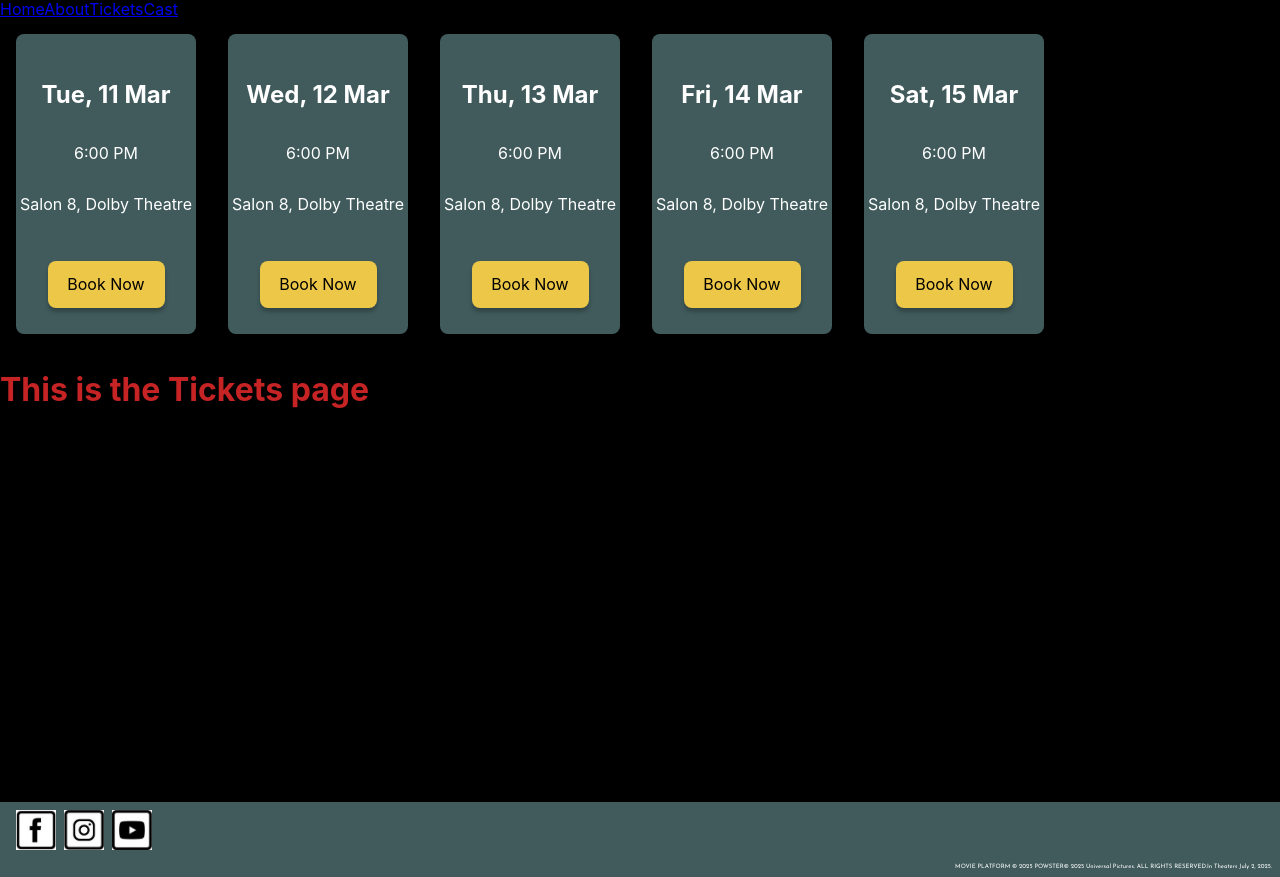
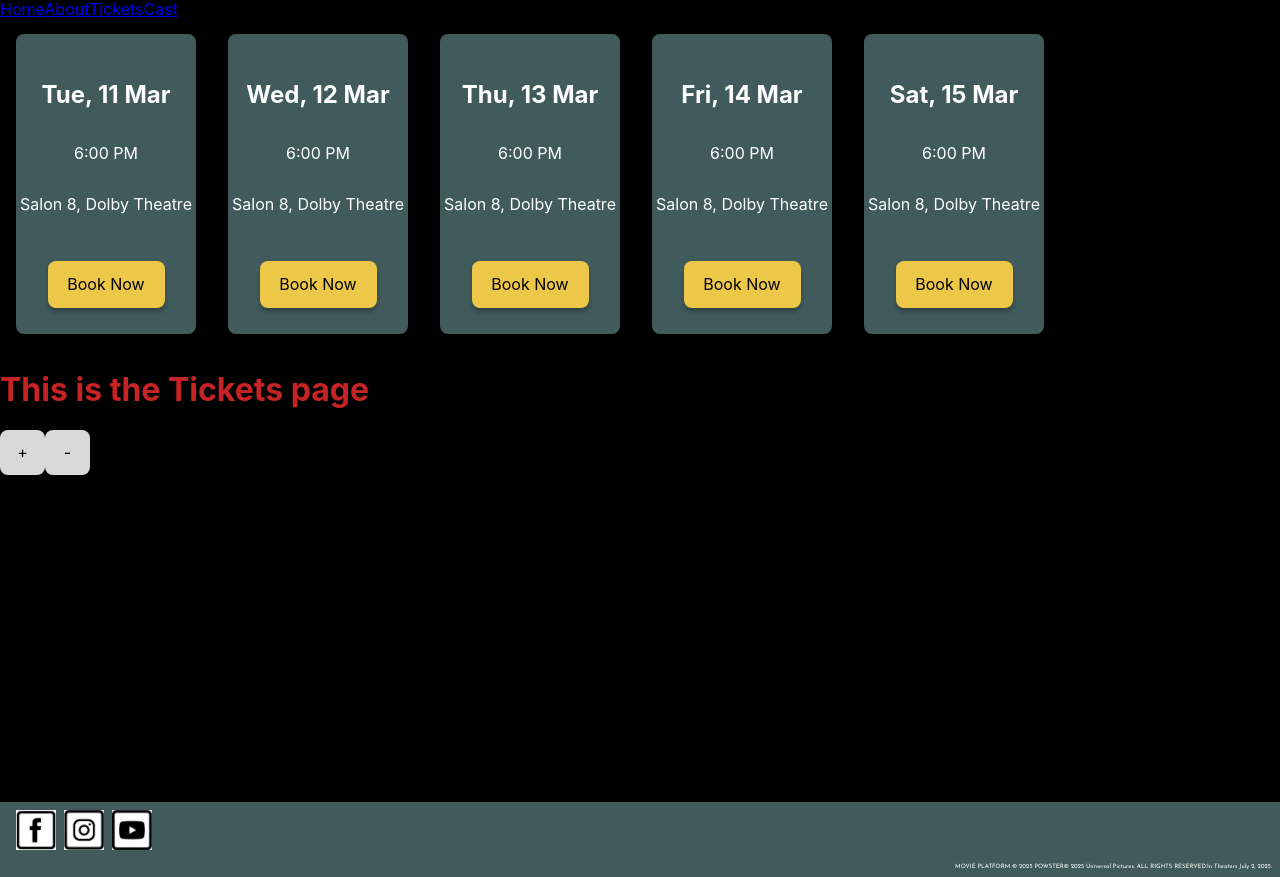
Before and after one commit to mikaelakihl/mi-graphic-tools-assignment2-jurassic-world, a Vue app: page /tickets in a window 1280 px wide. Built offline with nearby package versions, Linux system fonts and the light colour scheme.

Commit message:
Feat: Added atom components for Increment & Decrement btns

```diff
--- /dev/null
+++ b/src/components/atoms/DecrementButton.vue
@@ -0,0 +1,34 @@
+<script lang="ts" setup>
+defineProps({
+    buttonText: {type: String, required: true },
+});
+</script>
+<template>
+<button>
+    {{ buttonText }}
+</button>
+</template>
+<style lang="scss" scoped>
+    button {
+        height: 2.8125rem;
+        width: 2.8125rem;
+        border: none;
+        border-radius: 8px;
+        margin: 0.2rem;
+        background-color: #D9D9D9;
+        font-size: 1.25rem;
+        font-family: $secondary-font;
+
+        &:hover {
+            background-color: $yellow;
+        }
+
+        &:active {
+            background-color: $red;
+        }
+    }
+
+    .active {
+        background-color: $lightyellow;
+    }
+</style>
--- /dev/null
+++ b/src/components/atoms/IncrementButton.vue
@@ -0,0 +1,34 @@
+<script lang="ts" setup>
+defineProps({
+    buttonText: {type: String, required: true },
+});
+</script>
+<template>
+<button>
+    {{ buttonText }}
+</button>
+</template>
+<style lang="scss" scoped>
+    button {
+        height: 2.8125rem;
+        width: 2.8125rem;
+        border: none;
+        border-radius: 8px;
+        margin: 0.2rem;
+        background-color: #D9D9D9;
+        font-size: 1.25rem;
+        font-family: $secondary-font;
+
+        &:hover {
+            background-color: $yellow;
+        }
+
+        &:active {
+            background-color: $lightgreen;
+        }
+    }
+
+    .active {
+        background-color: $lightyellow;
+    }
+</style>
--- a/src/views/TicketView.vue
+++ b/src/views/TicketView.vue
@@ -1,11 +1,15 @@
 <script setup lang="ts">
 import BookingCard from '@/components/molecules/BookingCard.vue';
+import IncrementBtn from '@/components/atoms/IncrementButton.vue';
+import DecrementButton from '@/components/atoms/DecrementButton.vue';
 </script>
 
 <template>
   <div class="ticket">
     <BookingCard />
     <h1>This is the Tickets page</h1>
+    <IncrementBtn button-text="+"/>
+    <DecrementButton button-text="-" />
   </div>
 </template>
 
```
